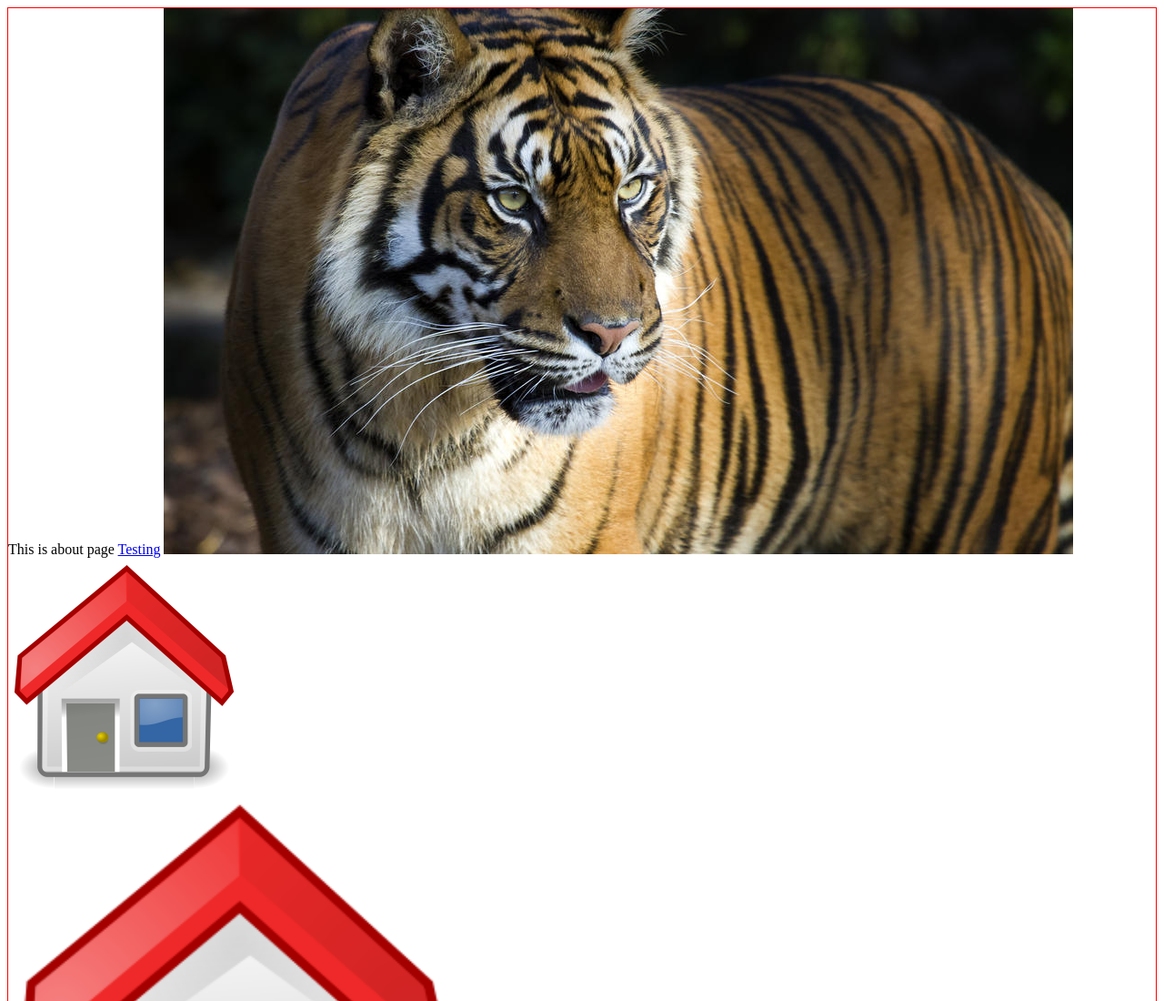
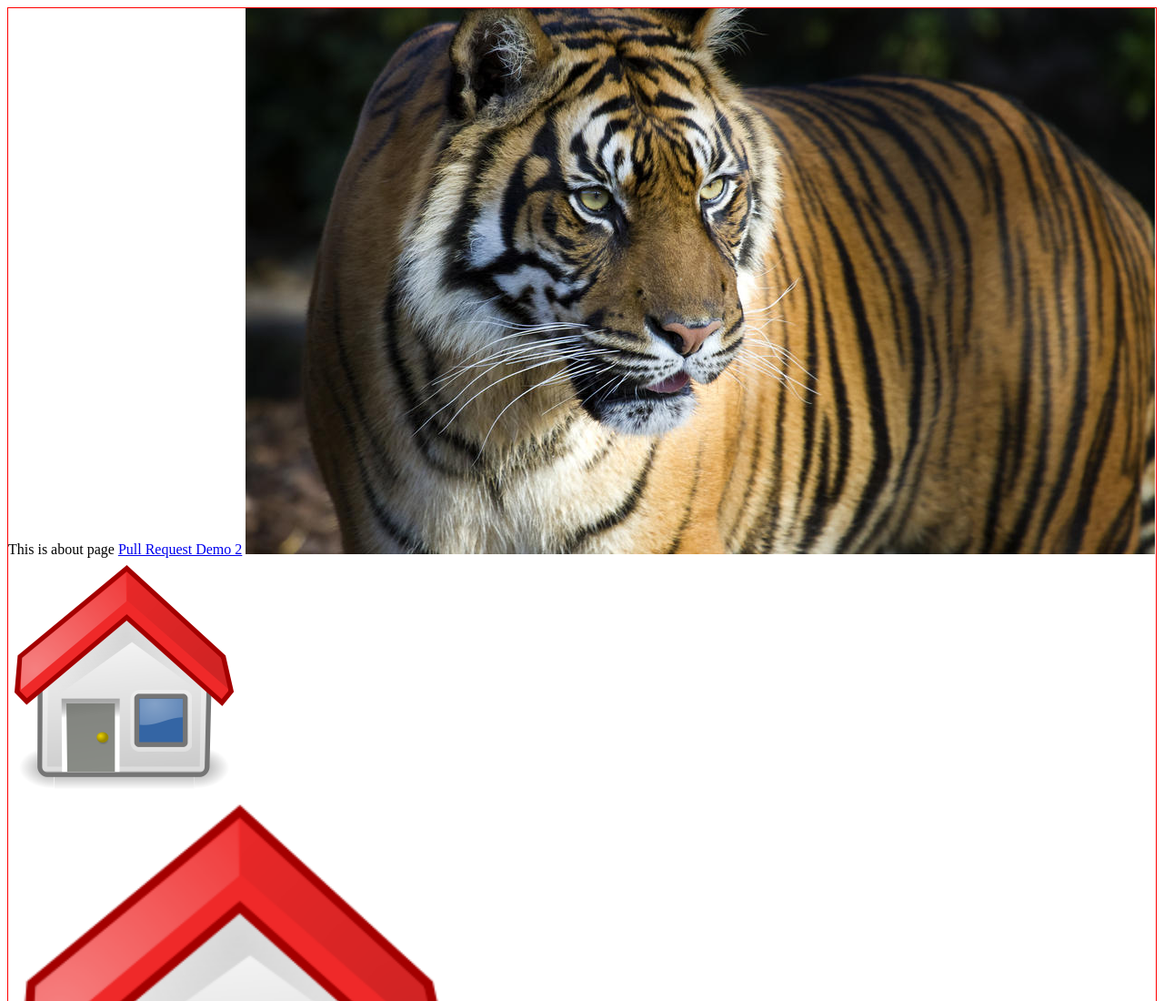
Before and after one commit to working-slave/project-architecture, a website built with webpack: page src/page/home/index.html in a window 1280 px wide. Shown: the top 1100 px of the page at 91% size. Built offline with nearby package versions, Linux system fonts and the light colour scheme.

Commit message:
Pull request demo 2

```diff
--- a/src/page/home/index.html
+++ b/src/page/home/index.html
@@ -2,7 +2,7 @@
 
 <div id="home">This is about page
     <script src="tiger.js"></script>
-  <a href="./">Testing</a>
+  <a href="./">Pull Request Demo 2</a>
   <img src='../../assets/tiger.jpg'>
   <img src='../../assets/app.png'>
   <div class="app-image"></div>
```
